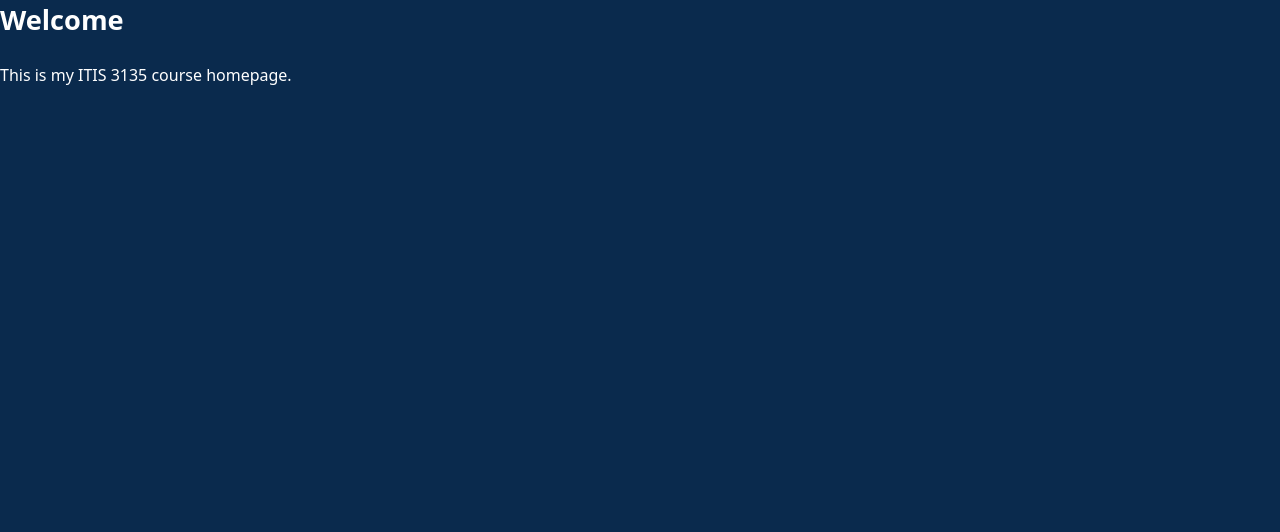
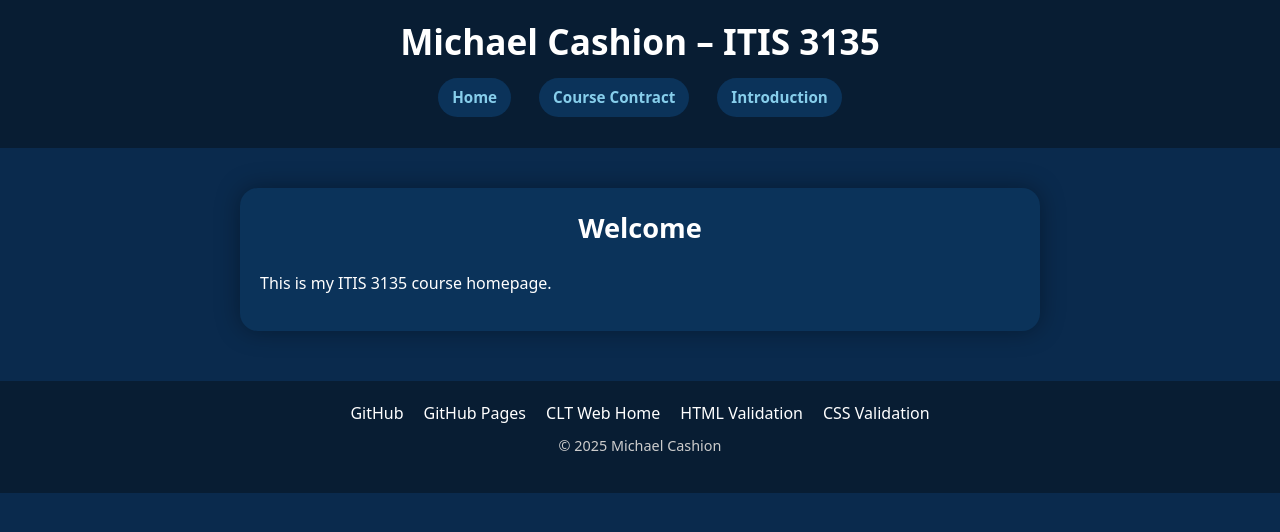
Before and after one commit to mcashio5/itis3135-react, a React (Vite) app: page / in a window 1280 px wide. Shown: the top 532 px of the page. Built offline with nearby package versions, Linux system fonts and the light colour scheme.

Commit message:
Update App.jsx

```diff
--- a/src/App.jsx
+++ b/src/App.jsx
@@ -1,14 +1,17 @@
-import { useEffect } from 'react';
+import Header from "./Header.jsx";
+import Footer from "./Footer.jsx";
 
 export default function App() {
-  useEffect(() => {
-    document.title = 'ITIS 3135 – Michael Cashion';
-  }, []);
-
   return (
     <>
-      <h2>Welcome</h2>
-      <p>This is my ITIS 3135 course homepage.</p>
+      <Header />
+
+      <main>
+        <h2>Welcome</h2>
+        <p>This is my ITIS 3135 course homepage.</p>
+      </main>
+
+      <Footer />
     </>
   );
 }
```
